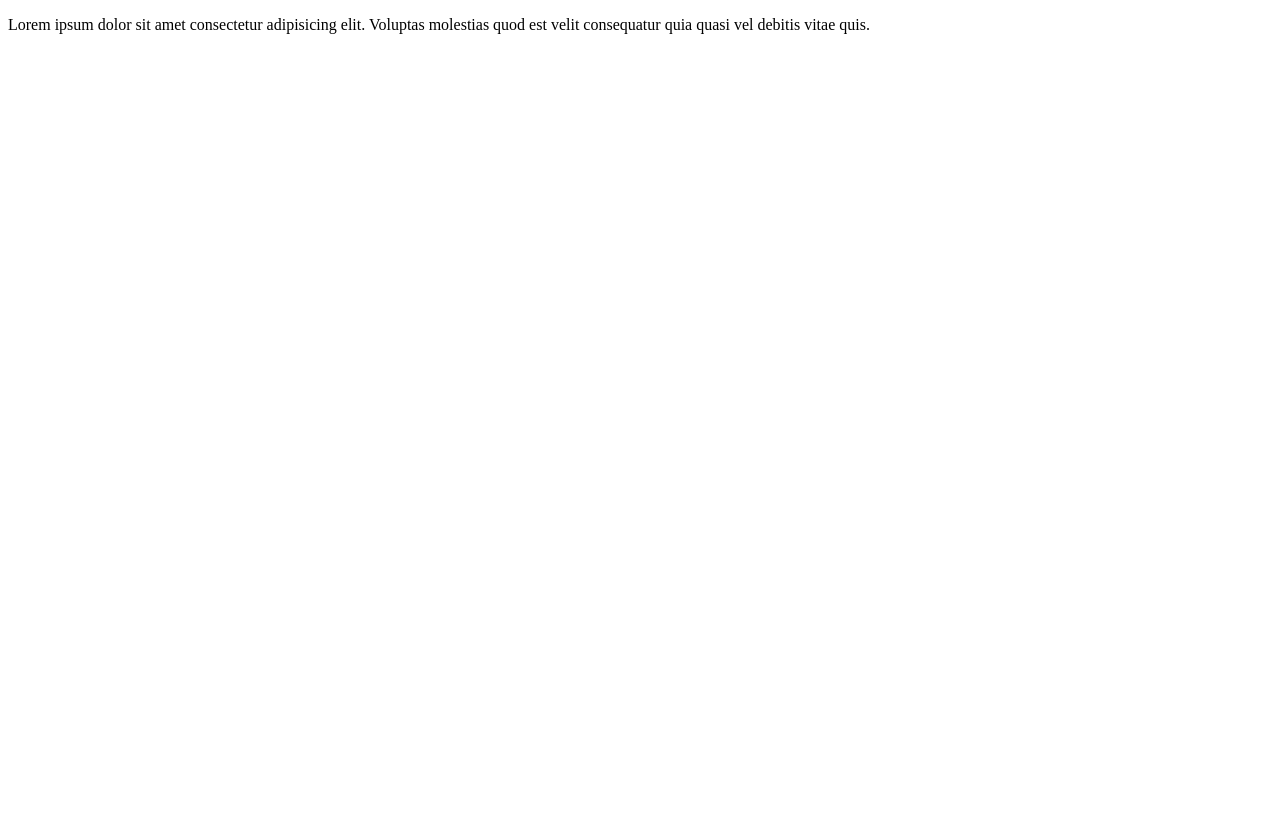
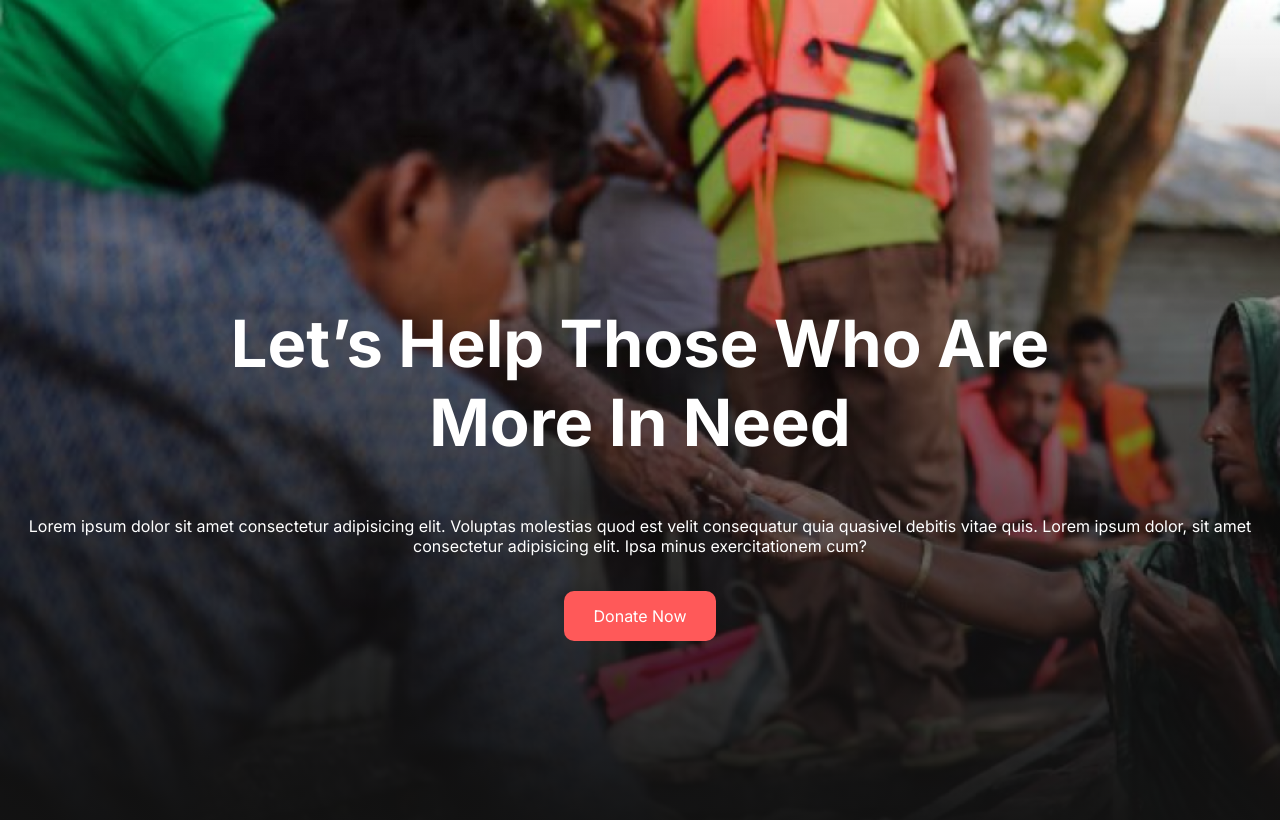
Before and after one commit to anikahammedkhan/donate-today, a plain HTML site: page index.html in a window 1280 px wide. Drawn offline with Linux system fonts and the light colour scheme.

Commit message:
First Section Complete

```diff
--- a/index.html
+++ b/index.html
@@ -6,11 +6,24 @@
     <meta http-equiv="X-UA-Compatible" content="IE=edge">
     <meta name="viewport" content="width=device-width, initial-scale=1.0">
     <title>Donate Today</title>
+    <link rel="stylesheet" href="style.css">
+    <link rel="preconnect" href="https://fonts.googleapis.com">
+    <link rel="preconnect" href="https://fonts.gstatic.com" crossorigin>
+    <link href="https://fonts.googleapis.com/css2?family=Inter:wght@400;700&display=swap" rel="stylesheet">
 </head>
 
 <body>
-    <p>Lorem ipsum dolor sit amet consectetur adipisicing elit. Voluptas molestias quod est velit consequatur quia quasi
-        vel debitis vitae quis.</p>
+    <section>
+        <div class="first-section">
+            <h1>Let’s Help Those Who Are <br> More In Need</h1>
+            <p class="paragraph">Lorem ipsum dolor sit amet consectetur adipisicing elit. Voluptas molestias quod est
+                velit
+                consequatur quia
+                quasivel debitis vitae quis. Lorem ipsum dolor, sit amet <br> consectetur adipisicing elit. Ipsa minus
+                exercitationem cum?</p>
+            <a class="btn" href="https://www.linkedin.com/in/anikahammedkhan/" target="_blank">Donate Now</a>
+        </div>
+    </section>
 </body>
 
 </html>
--- a/style.css
+++ b/style.css
@@ -0,0 +1,32 @@
+body {
+    font-family: 'Inter', sans-serif;
+    margin: 0;
+}
+
+h1 {
+    font-weight: 700;
+    font-size: 65px;
+}
+
+.first-section {
+    text-align: center;
+    height: 600px;
+    width: 100%;
+    padding-top: 250px;
+    color: white;
+    background-image: linear-gradient(360deg, #121212 0%, rgba(18, 18, 18, 0) 100%), url(images/hero.png);
+    background-repeat: no-repeat;
+    background-size: cover;
+}
+
+.paragraph {
+    margin-bottom: 50px;
+}
+
+.btn {
+    padding: 15px 30px;
+    border-radius: 10px;
+    background: #FF5959;
+    text-decoration: none;
+    color: white;
+}
```
Also changed, not shown: images/hero.png (added).
